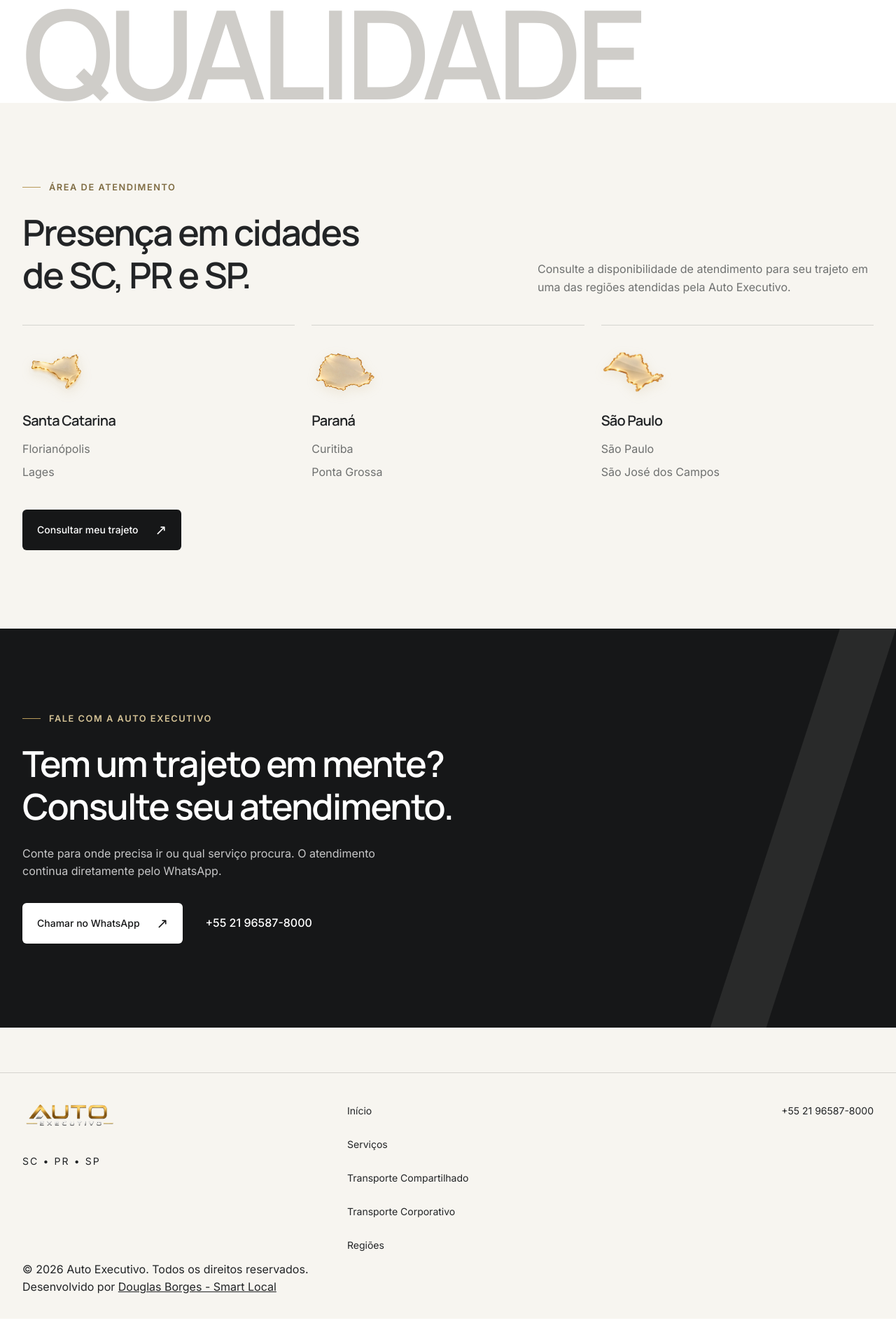
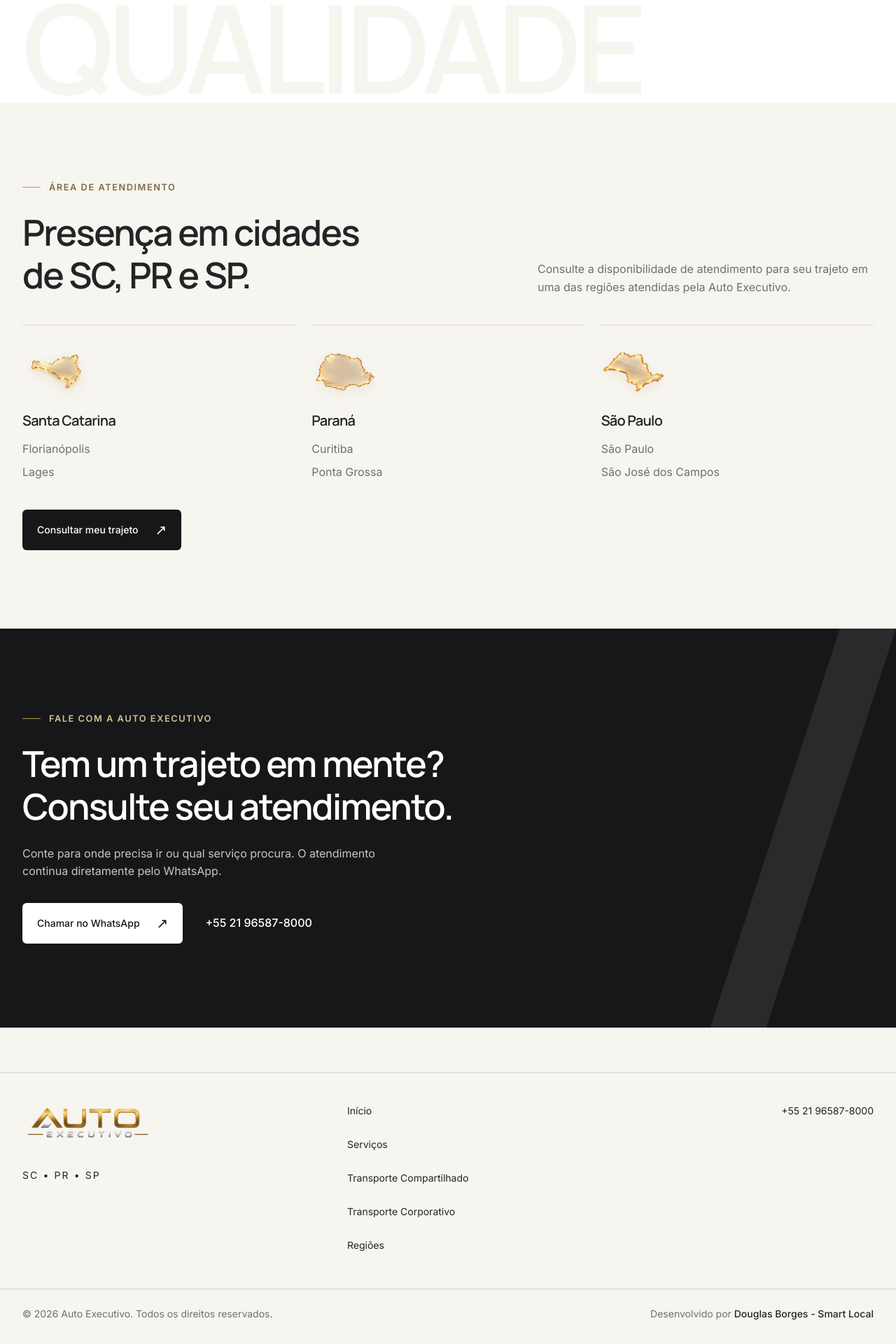
Before and after one commit to dborgesdev/autoexecutivo, a React (Vite) app: page / in a window 1280 px wide. Shown: the part 4866-6786 px from the top of the page at 70% size. Before the commit the page ends 6750 px from the top, so only its background shows below. Built offline with nearby package versions, Linux system fonts and the light colour scheme.

Commit message:
resize brand logos and restore quality treatment

```diff
--- a/src/styles/landing.css
+++ b/src/styles/landing.css
@@ -197,16 +197,16 @@
 
 
 /* Final visual polish */
-.brand__logo { display: block; width: auto; height: 34px; object-fit: contain; }
-.brand__logo--menu { height: 40px; }
-.brand__logo--footer { height: 52px; }
+.brand__logo { display: block; width: auto; height: 44px; object-fit: contain; }
+.brand__logo--menu { height: 48px; }
+.brand__logo--footer { height: 72px; }
 
 .hero__image-shade { background: linear-gradient(90deg, rgba(8, 10, 11, 0.96) 0%, rgba(8, 10, 11, 0.90) 30%, rgba(8, 10, 11, 0.68) 44%, rgba(8, 10, 11, 0.20) 54%, rgba(8, 10, 11, 0) 64%); }
 .hero__content > p:not(.eyebrow):not(.hero__territory) { line-height: 1.7; }
 
 .dark-media-accent::before { background: color-mix(in srgb, var(--color-white) 13%, var(--color-graphite)); }
 
-.quality-word { color: color-mix(in srgb, var(--color-bg-secondary) 82%, var(--color-graphite) 18%); transform: translateY(8px); }
+.quality-word { transform: none; }
 
 .region-group__state-image { filter: drop-shadow(0 5px 8px color-mix(in srgb, var(--color-gold) 16%, transparent)); }
 .region-group:nth-child(3) .region-group__state-image { width: 90px; }
@@ -219,6 +219,9 @@
 .footer__grid { padding-top: var(--space-8); border-top: 1px solid var(--color-border); align-items: start; }
 .footer__territory { margin-top: var(--space-6); }
 .footer nav { row-gap: var(--space-1); }
+.footer__legal { display: flex; justify-content: space-between; gap: var(--space-6); margin-top: var(--space-10); padding-top: var(--space-6); border-top: 1px solid var(--color-border); font-size: var(--font-size-small); color: var(--color-text-secondary); }
+.footer__legal p { margin: 0; max-width: none; }
+.footer__legal a { color: var(--color-text-primary); text-decoration: none; font-weight: var(--font-weight-medium); }
 
 @media (min-width: 1024px) {
   #proposta .editorial-grid { grid-template-columns: minmax(0, 6fr) minmax(0, 5fr); gap: var(--space-16); }
@@ -230,9 +233,10 @@
 }
 
 @media (max-width: 639px) {
-  .brand__logo { height: 30px; }
-  .brand__logo--menu { height: 36px; }
-  .brand__logo--footer { height: 44px; }
+  .brand__logo { height: 38px; }
+  .brand__logo--menu { height: 42px; }
+  .brand__logo--footer { height: 60px; }
+  .footer__legal { flex-direction: column; gap: var(--space-3); margin-top: var(--space-8); }
   .hero__image-shade { background: linear-gradient(90deg, rgba(8, 10, 11, 0.96) 0%, rgba(8, 10, 11, 0.84) 60%, rgba(8, 10, 11, 0.36) 100%); }
   .region-group:nth-child(3) .region-group__state-image { width: 76px; }
 }
```
